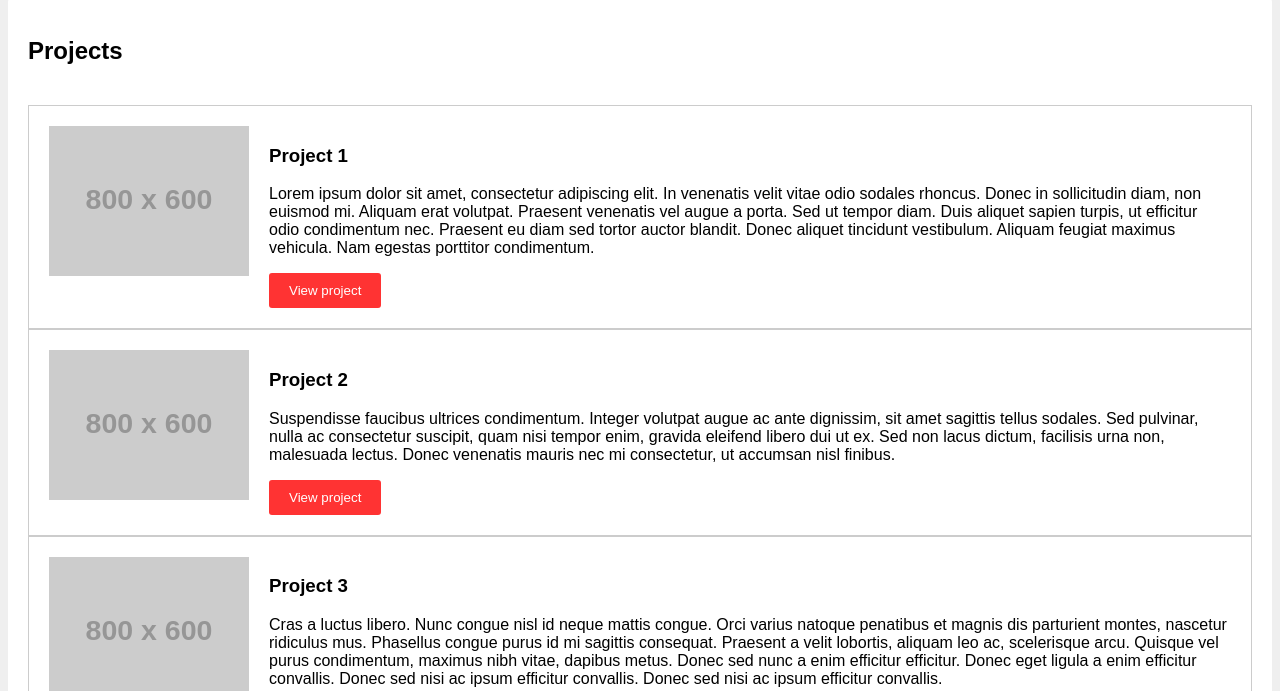
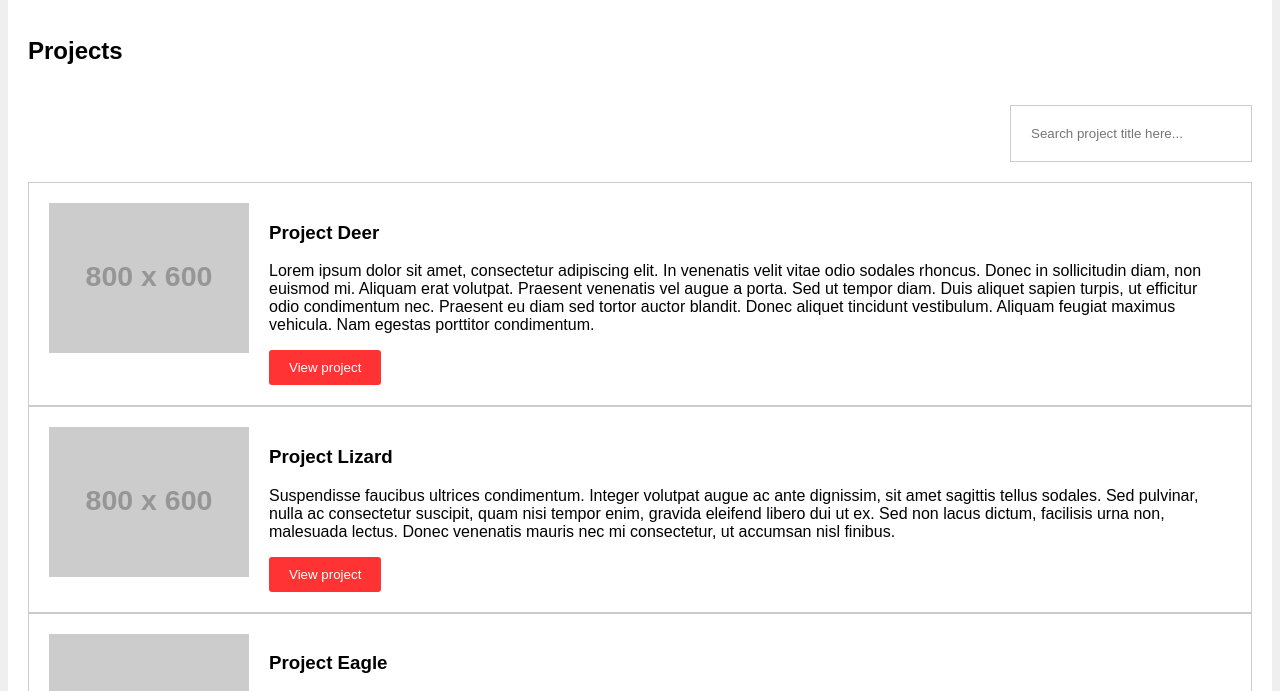
Before and after one commit to jihopark6/sample-project-2, a plain HTML site: page index.html in a window 1280 px wide. Shown: the part 109-800 px from the top of the page. Drawn offline with Linux system fonts and the light colour scheme; placeholder pictures from the web are drawn by us.

Commit message:
Search UI addition

```diff
--- a/assets/css/style.css
+++ b/assets/css/style.css
@@ -57,7 +57,14 @@ main section {
 
 }
 
+main section #search-ui {
+    text-align:right;
+}
 
+main section #search-ui input {
+    border:1px solid #ccc;
+    padding:20px;
+}
 
 main section article{
     padding:20px;
--- a/assets/css/style.responsive.css
+++ b/assets/css/style.responsive.css
@@ -16,4 +16,8 @@
         width:auto;
     }
 
+    main section #search-ui input {
+        width:200px;
+    }
+
 }
--- a/assets/js/index.js
+++ b/assets/js/index.js
@@ -1,20 +1,20 @@
 const exampleData = [
     {
         category:"Web development",
-        image_url:"https://placehold.co/800x600?text=Project+1&font=roboto",
-        title:"Project 1",
+        image_url:"https://placehold.co/800x600?text=Project+Deer&font=roboto",
+        title:"Project Deer",
         description:"Lorem ipsum dolor sit amet, consectetur adipiscing elit. In venenatis velit vitae odio sodales rhoncus. Donec in sollicitudin diam, non euismod mi. Aliquam erat volutpat. Praesent venenatis vel augue a porta. Sed ut tempor diam. Duis aliquet sapien turpis, ut efficitur odio condimentum nec. Praesent eu diam sed tortor auctor blandit. Donec aliquet tincidunt vestibulum. Aliquam feugiat maximus vehicula. Nam egestas porttitor condimentum."
     },
     {
         category:"Application development",
-        image_url:"https://placehold.co/800x600?text=Project+2&font=roboto",
-        title:"Project 2",
+        image_url:"https://placehold.co/800x600?text=Project+Lizard&font=roboto",
+        title:"Project Lizard",
         description:"Suspendisse faucibus ultrices condimentum. Integer volutpat augue ac ante dignissim, sit amet sagittis tellus sodales. Sed pulvinar, nulla ac consectetur suscipit, quam nisi tempor enim, gravida eleifend libero dui ut ex. Sed non lacus dictum, facilisis urna non, malesuada lectus. Donec venenatis mauris nec mi consectetur, ut accumsan nisl finibus.  "
     },
     {
         category:"Web development",
-        image_url:"https://placehold.co/800x600?text=Project+3&font=roboto",
-        title:"Project 3",
+        image_url:"https://placehold.co/800x600?text=Project+Eagle&font=roboto",
+        title:"Project Eagle",
         description:"Cras a luctus libero. Nunc congue nisl id neque mattis congue. Orci varius natoque penatibus et magnis dis parturient montes, nascetur ridiculus mus. Phasellus congue purus id mi sagittis consequat. Praesent a velit lobortis, aliquam leo ac, scelerisque arcu. Quisque vel purus condimentum, maximus nibh vitae, dapibus metus. Donec sed nunc a enim efficitur efficitur. Donec eget ligula a enim efficitur convallis. Donec sed nisi ac ipsum efficitur convallis. Donec sed nisi ac ipsum efficitur convallis."
     }
 ];
--- a/index.html
+++ b/index.html
@@ -25,6 +25,9 @@
     <main id="projects">
         <section>
             <h2>Projects</h2>
+            <div id="search-ui">
+                <input type="text" id="search-input" placeholder="Search project title here..." />
+            </div>
             <div id="projects-container">
 
             </div>
```
